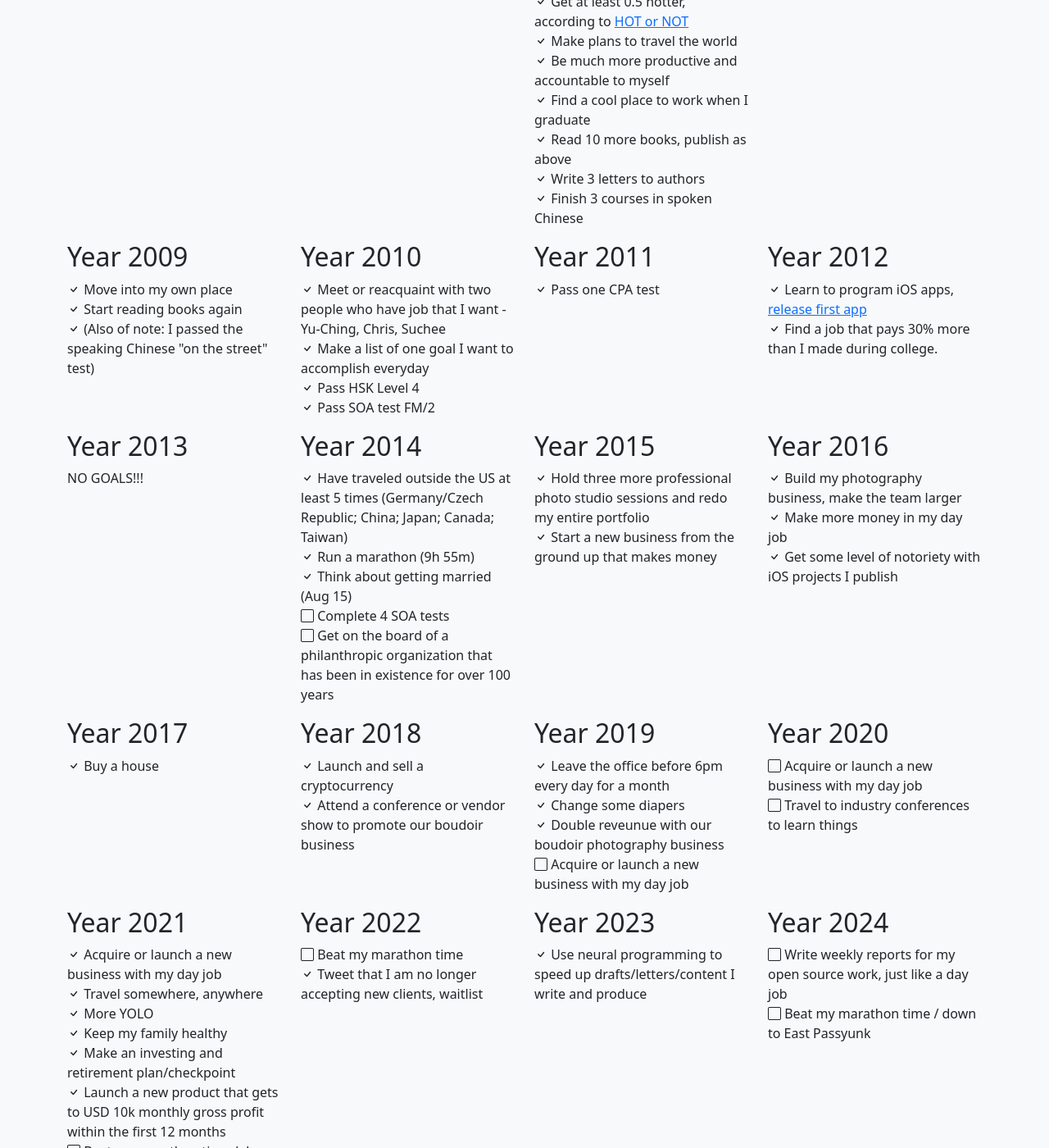
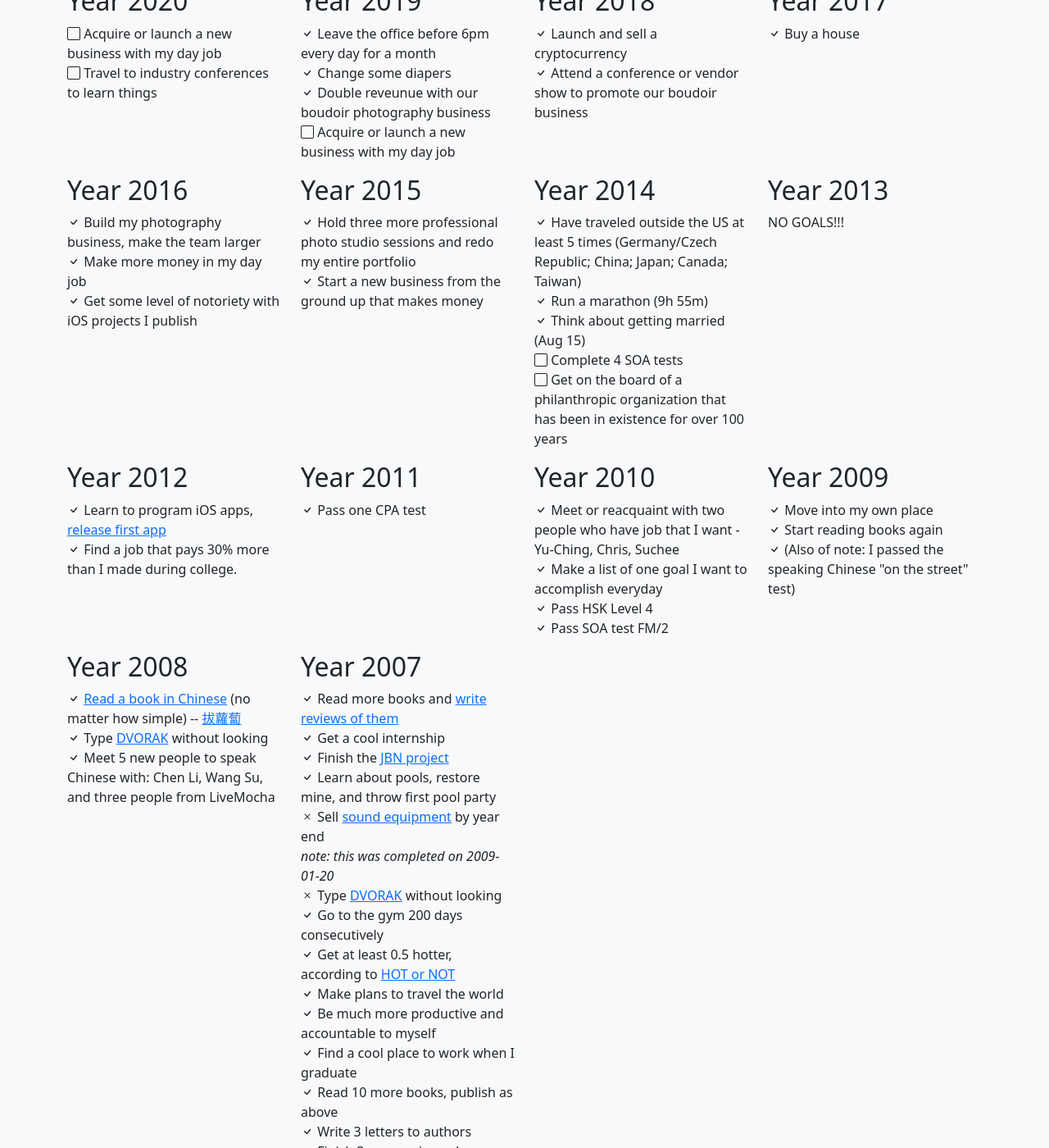
Before and after one commit to fulldecent/phor.net, a Jekyll site: the page built from goals.html, in a window 1280 px wide and 1400 px high, scrolled down 558 px. Shown: the whole window at 82% size. Built offline with Jekyll 4.4.1, drawn with Linux system fonts in a browser that asks for light colours; comment, search, counter and statistics services are not loaded; some of the changed text lies outside the part shown.

Commit message:
goals reverse order

```diff
--- a/goals.html
+++ b/goals.html
@@ -1,21 +1,158 @@
 ---
 layout: page
-title: William Entriken, Life Goals
+title: William Entriken, life goals
 ---
-<div class="jumbotron">
-  <div class="container">
-    <h1>Life Goals</h1>
-    <p class="lead">... and why I get up every day</p>
-  </div>
-</div>
+<div class="container">
+  <h1>Life goals</h1>
+  <p class="lead">... and why I get up every day</p>
 
-<div class="container">
-  <div class="row">
-    <div class="col-md-6 col-lg-3">
+  <div class="row mt-3 row-cols-1 row-cols-md-2 row-cols-lg-3 row-cols-xl-4">
+    <div class="col">
+      <h2>Year 2024</h2>
+      <ul class="list-unstyled">
+        <li><i class="bi bi-square"></i> Write weekly reports for my open source work, just like a day job</li>
+        <li><i class="bi bi-square"></i> Beat my marathon time / down to East Passyunk</li>
+      </ul>
     </div>
-    <div class="col-md-6 col-lg-3">
+
+    <div class="col">
+      <h2>Year 2023</h2>
+      <ul class="list-unstyled">
+        <li><i class="bi bi-check"></i> Use neural programming to speed up drafts/letters/content I write and produce</li>
+      </ul>
     </div>
-    <div class="col-md-6 col-lg-3">
+
+    <div class="col">
+      <h2>Year 2022</h2>
+      <ul class="list-unstyled">
+        <li><i class="bi bi-square"></i> Beat my marathon time</li>
+        <li><i class="bi bi-check"></i> Tweet that I am no longer accepting new clients, waitlist</li>
+        </ul>
+    </div>
+
+    <div class="col">
+      <h2>Year 2021</h2>
+      <ul class="list-unstyled">
+        <li><i class="bi bi-check"></i> Acquire or launch a new business with my day job</li>
+        <li><i class="bi bi-check"></i> Travel somewhere, anywhere</li>
+        <li><i class="bi bi-check"></i> More YOLO</li>
+        <li><i class="bi bi-check"></i> Keep my family healthy</li>
+        <li><i class="bi bi-check"></i> Make an investing and retirement plan/checkpoint</li>
+        <li><i class="bi bi-check"></i> Launch a new product that gets to USD 10k monthly gross profit within the first 12 months</li>
+        <li><i class="bi bi-square"></i> Beat my marathon time / down to East Passyunk</li>
+      </ul>
+    </div>
+
+    <div class="col">
+      <h2>Year 2020</h2>
+      <ul class="list-unstyled">
+        <li><i class="bi bi-square"></i> Acquire or launch a new business with my day job</li>
+        <li><i class="bi bi-square"></i> Travel to industry conferences to learn things</li>
+      </ul>
+    </div>
+
+    <div class="col">
+      <h2>Year 2019</h2>
+      <ul class="list-unstyled">
+        <li><i class="bi bi-check"></i> Leave the office before 6pm every day for a month</li>
+        <li><i class="bi bi-check"></i> Change some diapers</li>
+        <li><i class="bi bi-check"></i> Double reveunue with our boudoir photography business</li>
+        <li><i class="bi bi-square"></i> Acquire or launch a new business with my day job</li>
+      </ul>
+    </div>
+
+    <div class="col">
+      <h2>Year 2018</h2>
+      <ul class="list-unstyled">
+        <li><i class="bi bi-check"></i> Launch and sell a cryptocurrency</li>
+        <li><i class="bi bi-check"></i> Attend a conference or vendor show to promote our boudoir business</li>
+      </ul>
+    </div>
+
+    <div class="col">
+      <h2>Year 2017</h2>
+      <ul class="list-unstyled">
+        <li><i class="bi bi-check"></i> Buy a house</li>
+      </ul>
+    </div>
+
+    <div class="col">
+      <h2>Year 2016</h2>
+      <ul class="list-unstyled">
+        <li><i class="bi bi-check"></i> Build my photography business, make the team larger</li>
+        <li><i class="bi bi-check"></i> Make more money in my day job</li>
+        <li><i class="bi bi-check"></i> Get some level of notoriety with iOS projects I publish</li>
+      </ul>
+    </div>
+
+    <div class="col">
+      <h2>Year 2015</h2>
+      <ul class="list-unstyled">
+        <li><i class="bi bi-check"></i> Hold three more professional photo studio sessions and redo my entire portfolio</li>
+        <li><i class="bi bi-check"></i> Start a new business from the ground up that makes money</li>
+      </ul>
+    </div>
+
+    <div class="col">
+      <h2>Year 2014</h2>
+      <ul class="list-unstyled">
+        <li><i class="bi bi-check"></i> Have traveled outside the US at least 5 times (Germany/Czech Republic; China; Japan; Canada; Taiwan)</li>
+        <li><i class="bi bi-check"></i> Run a marathon (9h 55m)</li>
+        <li><i class="bi bi-check"></i> Think about getting married (Aug 15)</li>
+        <li><i class="bi bi-square"></i> Complete 4 SOA tests</li>
+        <li><i class="bi bi-square"></i> Get on the board of a philanthropic organization that has been in existence for over 100 years</li>
+      </ul>
+    </div>
+
+    <div class="col">
+      <h2>Year 2013</h2>
+      <p>NO GOALS!!!</p>
+    </div>
+
+    <div class="col">
+      <h2>Year 2012</h2>
+      <ul class="list-unstyled">
+          <li><i class="bi bi-check"></i> Learn to program iOS apps, <a href="http://learnwithecho.com">release first app</a></li>
+        <li><i class="bi bi-check"></i> Find a job that pays 30% more than I made during college.</li>
+      </ul>
+    </div>
+
+    <div class="col">
+      <h2>Year 2011</h2>
+      <ul class="list-unstyled">
+          <li><i class="bi bi-check"></i> Pass one CPA test</li>
+      </ul>
+    </div>
+
+    <div class="col">
+      <h2>Year 2010</h2>
+      <ul class="list-unstyled">
+        <li><i class="bi bi-check"></i> Meet or reacquaint with two people who have job that I want - Yu-Ching, Chris, Suchee</li>
+        <li><i class="bi bi-check"></i> Make a list of one goal I want to accomplish everyday</li>
+        <li><i class="bi bi-check"></i> Pass HSK Level 4</li>
+        <li><i class="bi bi-check"></i> Pass SOA test FM/2</li>
+      </ul>
+    </div>
+
+    <div class="col">
+      <h2>Year 2009</h2>
+      <ul class="list-unstyled">
+          <li><i class="bi bi-check"></i> Move into my own place</li>
+          <li><i class="bi bi-check"></i> Start reading books again</li>
+          <li><i class="bi bi-check"></i> (Also of note: I passed the speaking Chinese "on the street" test)</li>
+      </ul>
+    </div>
+
+    <div class="col">
+      <h2>Year 2008</h2>
+      <ul class="list-unstyled">
+          <li><i class="bi bi-check"></i> <a href="http://fulldecent.blogspot.com/2008/07/mid-year-2008-report.html">Read a book in Chinese</a> (no matter how simple) -- <a href="http://www.amazon.cn/mn/detailApp&#63;ref=BR&amp;prodid=bkbk618401">&#25300;&#34367;&#34068;</a></li>
+          <li><i class="bi bi-check"></i> Type <a href="http://en.wikipedia.org/wiki/Dvorak_Simplified_Keyboard">DVORAK</a> without looking</li>
+          <li><i class="bi bi-check"></i> Meet 5 new people to speak Chinese with: Chen Li, Wang Su, and three people from LiveMocha</li>
+      </ul>
+    </div>
+
+    <div class="col">
       <h2>Year 2007</h2>
       <ul class="list-unstyled">
         <li><i class="bi bi-check"></i> Read more books and <a href="reading-list">write reviews of them</a></li>
@@ -34,138 +171,6 @@
         <li><i class="bi bi-check"></i> Finish 3 courses in spoken Chinese</li>
       </ul>
     </div>
-    <div class="col-md-6 col-lg-3">
-      <h2>Year 2008</h2>
-      <ul class="list-unstyled">
-          <li><i class="bi bi-check"></i> <a href="http://fulldecent.blogspot.com/2008/07/mid-year-2008-report.html">Read a book in Chinese</a> (no matter how simple) -- <a href="http://www.amazon.cn/mn/detailApp&#63;ref=BR&amp;prodid=bkbk618401">&#25300;&#34367;&#34068;</a></li>
-          <li><i class="bi bi-check"></i> Type <a href="http://en.wikipedia.org/wiki/Dvorak_Simplified_Keyboard">DVORAK</a> without looking</li>
-          <li><i class="bi bi-check"></i> Meet 5 new people to speak Chinese with: Chen Li, Wang Su, and three people from LiveMocha</li>
-      </ul>
-    </div>
-    <div class="col-md-6 col-lg-3">
-      <h2>Year 2009</h2>
-      <ul class="list-unstyled">
-          <li><i class="bi bi-check"></i> Move into my own place</li>
-          <li><i class="bi bi-check"></i> Start reading books again</li>
-          <li><i class="bi bi-check"></i> (Also of note: I passed the speaking Chinese "on the street" test)</li>
-      </ul>
-    </div>
-    <div class="col-md-6 col-lg-3">
-      <h2>Year 2010</h2>
-      <ul class="list-unstyled">
-        <li><i class="bi bi-check"></i> Meet or reacquaint with two people who have job that I want - Yu-Ching, Chris, Suchee</li>
-        <li><i class="bi bi-check"></i> Make a list of one goal I want to accomplish everyday</li>
-        <li><i class="bi bi-check"></i> Pass HSK Level 4</li>
-        <li><i class="bi bi-check"></i> Pass SOA test FM/2</li>
-      </ul>
-    </div>
-    <div class="col-md-6 col-lg-3">
-      <h2>Year 2011</h2>
-      <ul class="list-unstyled">
-          <li><i class="bi bi-check"></i> Pass one CPA test</li>
-      </ul>
-    </div>
-    <div class="col-md-6 col-lg-3">
-      <h2>Year 2012</h2>
-      <ul class="list-unstyled">
-          <li><i class="bi bi-check"></i> Learn to program iOS apps, <a href="http://learnwithecho.com">release first app</a></li>
-        <li><i class="bi bi-check"></i> Find a job that pays 30% more than I made during college.</li>
-      </ul>
-    </div>
-    <div class="col-md-6 col-lg-3">
-      <h2>Year 2013</h2>
-      <p>NO GOALS!!!</p>
-    </div>
-    <div class="col-md-6 col-lg-3">
-      <h2>Year 2014</h2>
-      <ul class="list-unstyled">
-        <li><i class="bi bi-check"></i> Have traveled outside the US at least 5 times (Germany/Czech Republic; China; Japan; Canada; Taiwan)</li>
-        <li><i class="bi bi-check"></i> Run a marathon (9h 55m)</li>
-        <li><i class="bi bi-check"></i> Think about getting married (Aug 15)</li>
-        <li><i class="bi bi-square"></i> Complete 4 SOA tests</li>
-        <li><i class="bi bi-square"></i> Get on the board of a philanthropic organization that has been in existence for over 100 years</li>
-      </ul>
-    </div>
-    <div class="col-md-6 col-lg-3">
-      <h2>Year 2015</h2>
-      <ul class="list-unstyled">
-        <li><i class="bi bi-check"></i> Hold three more professional photo studio sessions and redo my entire portfolio</li>
-        <li><i class="bi bi-check"></i> Start a new business from the ground up that makes money</li>
-      </ul>
-    </div>
-    <div class="col-md-6 col-lg-3">
-      <h2>Year 2016</h2>
-      <ul class="list-unstyled">
-        <li><i class="bi bi-check"></i> Build my photography business, make the team larger</li>
-        <li><i class="bi bi-check"></i> Make more money in my day job</li>
-        <li><i class="bi bi-check"></i> Get some level of notoriety with iOS projects I publish</li>
-      </ul>
-    </div>
-    <div class="col-md-6 col-lg-3">
-      <h2>Year 2017</h2>
-      <ul class="list-unstyled">
-        <li><i class="bi bi-check"></i> Buy a house</li>
-      </ul>
-    </div>
-    <div class="col-md-6 col-lg-3">
-      <h2>Year 2018</h2>
-      <ul class="list-unstyled">
-        <li><i class="bi bi-check"></i> Launch and sell a cryptocurrency</li>
-        <li><i class="bi bi-check"></i> Attend a conference or vendor show to promote our boudoir business</li>
-      </ul>
-    </div>
-    <div class="col-md-6 col-lg-3">
-      <h2>Year 2019</h2>
-      <ul class="list-unstyled">
-        <li><i class="bi bi-check"></i> Leave the office before 6pm every day for a month</li>
-        <li><i class="bi bi-check"></i> Change some diapers</li>
-        <li><i class="bi bi-check"></i> Double reveunue with our boudoir photography business</li>
-        <li><i class="bi bi-square"></i> Acquire or launch a new business with my day job</li>
-      </ul>
-    </div>
-    <div class="col-md-6 col-lg-3">
-      <h2>Year 2020</h2>
-      <ul class="list-unstyled">
-        <li><i class="bi bi-square"></i> Acquire or launch a new business with my day job</li>
-        <li><i class="bi bi-square"></i> Travel to industry conferences to learn things</li>
-      </ul>
-    </div>
-    <div class="col-md-6 col-lg-3">
-      <h2>Year 2021</h2>
-      <ul class="list-unstyled">
-        <li><i class="bi bi-check"></i> Acquire or launch a new business with my day job</li>
-        <li><i class="bi bi-check"></i> Travel somewhere, anywhere</li>
-        <li><i class="bi bi-check"></i> More YOLO</li>
-        <li><i class="bi bi-check"></i> Keep my family healthy</li>
-        <li><i class="bi bi-check"></i> Make an investing and retirement plan/checkpoint</li>
-        <li><i class="bi bi-check"></i> Launch a new product that gets to USD 10k monthly gross profit within the first 12 months</li>
-        <li><i class="bi bi-square"></i> Beat my marathon time / down to East Passyunk</li>
-      </ul>
-    </div>
-    <div class="col-md-6 col-lg-3">
-      <h2>Year 2022</h2>
-      <ul class="list-unstyled">
-        <li><i class="bi bi-square"></i> Beat my marathon time</li>
-        <li><i class="bi bi-check"></i> Tweet that I am no longer accepting new clients, waitlist</li>
-        </ul>
-    </div>
-    <div class="col-md-6 col-lg-3">
-      <h2>Year 2023</h2>
-      <ul class="list-unstyled">
-        <li><i class="bi bi-check"></i> Use neural programming to speed up drafts/letters/content I write and produce</li>
-      </ul>
-    </div>
-    <div class="col-md-6 col-lg-3">
-      <h2>Year 2024</h2>
-      <ul class="list-unstyled">
-        <li><i class="bi bi-square"></i> Write weekly reports for my open source work, just like a day job</li>
-        <li><i class="bi bi-square"></i> Beat my marathon time / down to East Passyunk</li>
-      </ul>
-    </div>
-<!--
 
-OTHER BIG STUFF
-2015 Hired assistant Ally
-2015 Officiated a wedding
-
--->
+  </div>
+</div>
```
